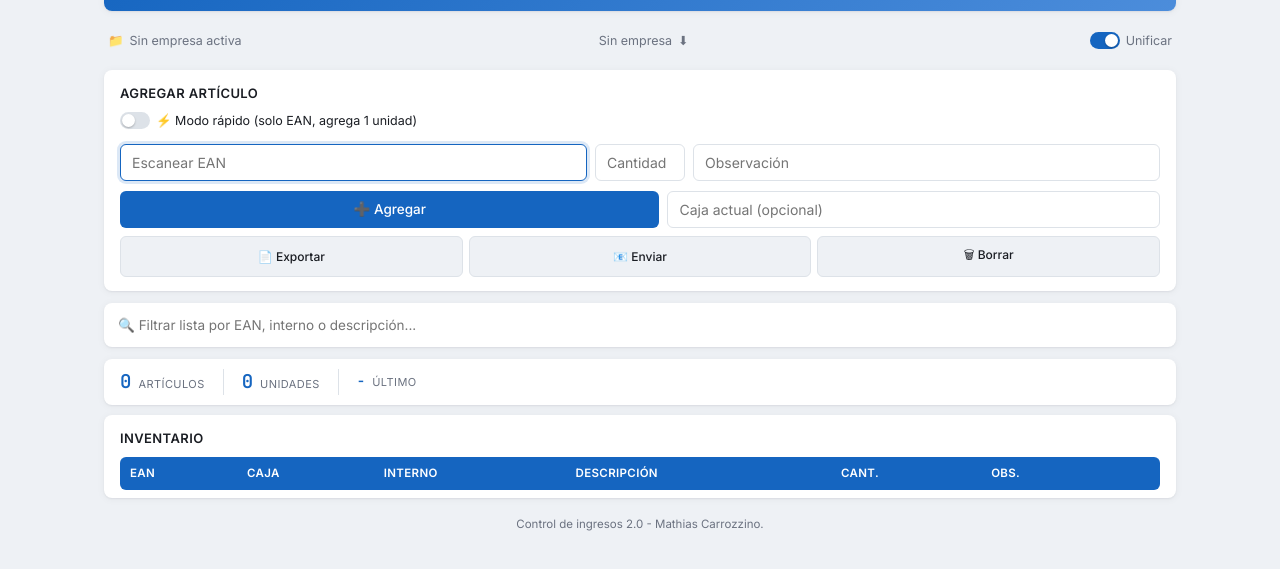
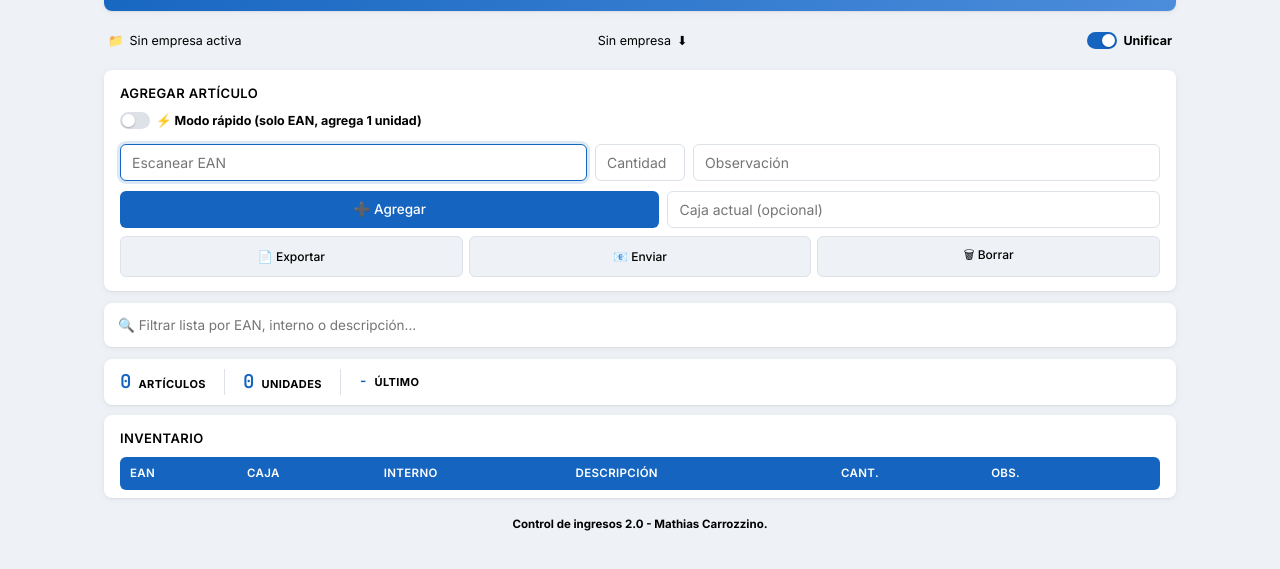
Before and after one commit to MathiasCarrozzino/apk, a website: page www/index.html in a window 1280 px wide. Shown: the part 67-636 px from the top of the page. Drawn offline with Linux system fonts and the light colour scheme.

Commit message:
Update style.css

```diff
--- a/www/style.css
+++ b/www/style.css
@@ -3,7 +3,7 @@
 =========================== */
 
 :root{
-
+   font-weight: 900;
     --primario:#1565C0;
     --primario-light:#4C8DDB;
     --primario-dark:#0D47A1;
@@ -11,8 +11,8 @@
     --fondo:#eef1f5;
     --panel:#ffffff;
 
-    --texto:#1a1d23;
-    --texto-sec:#6b7280;
+    --texto:#000000;
+    --texto-sec:#000000;
 
     --borde:#dde2e8;
 
```
